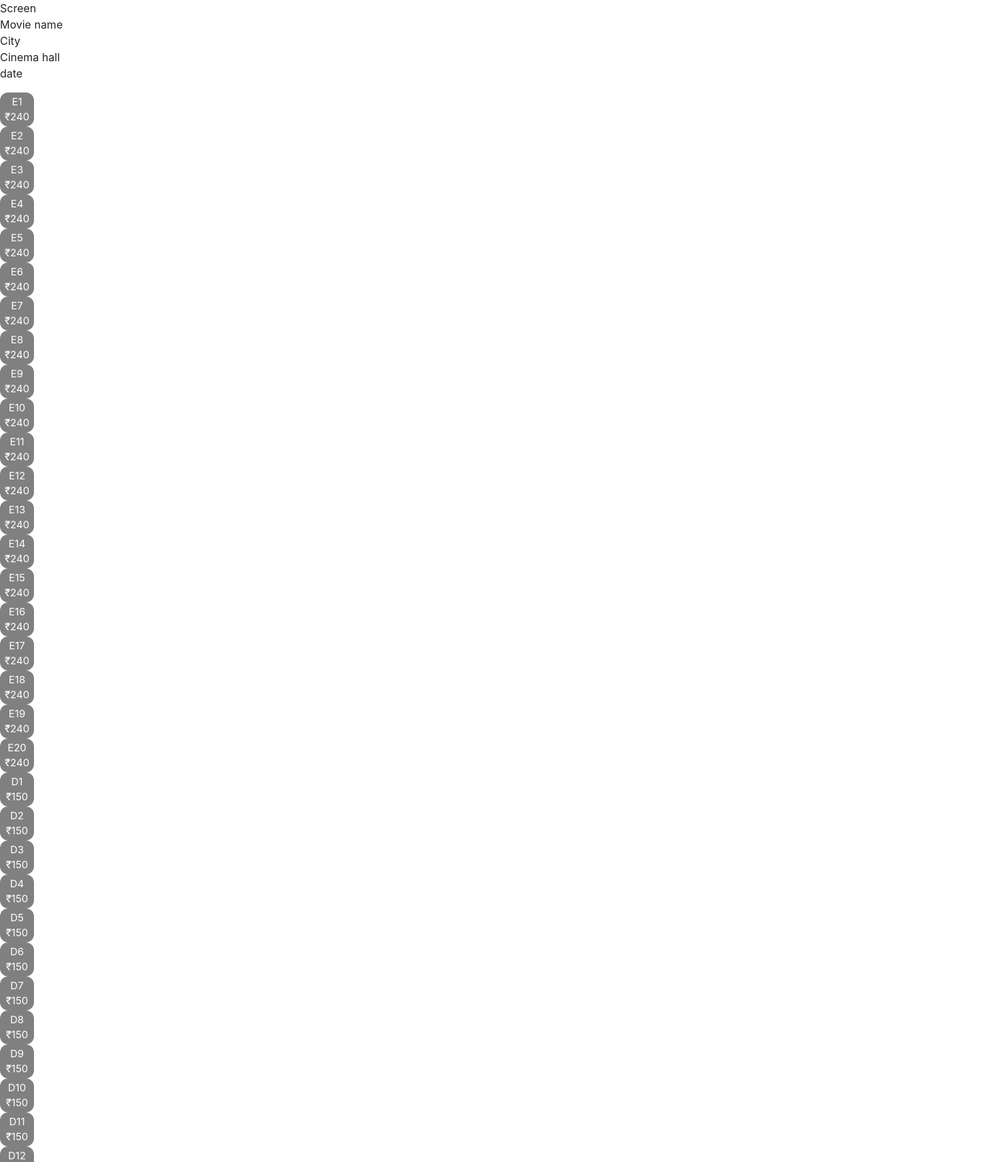
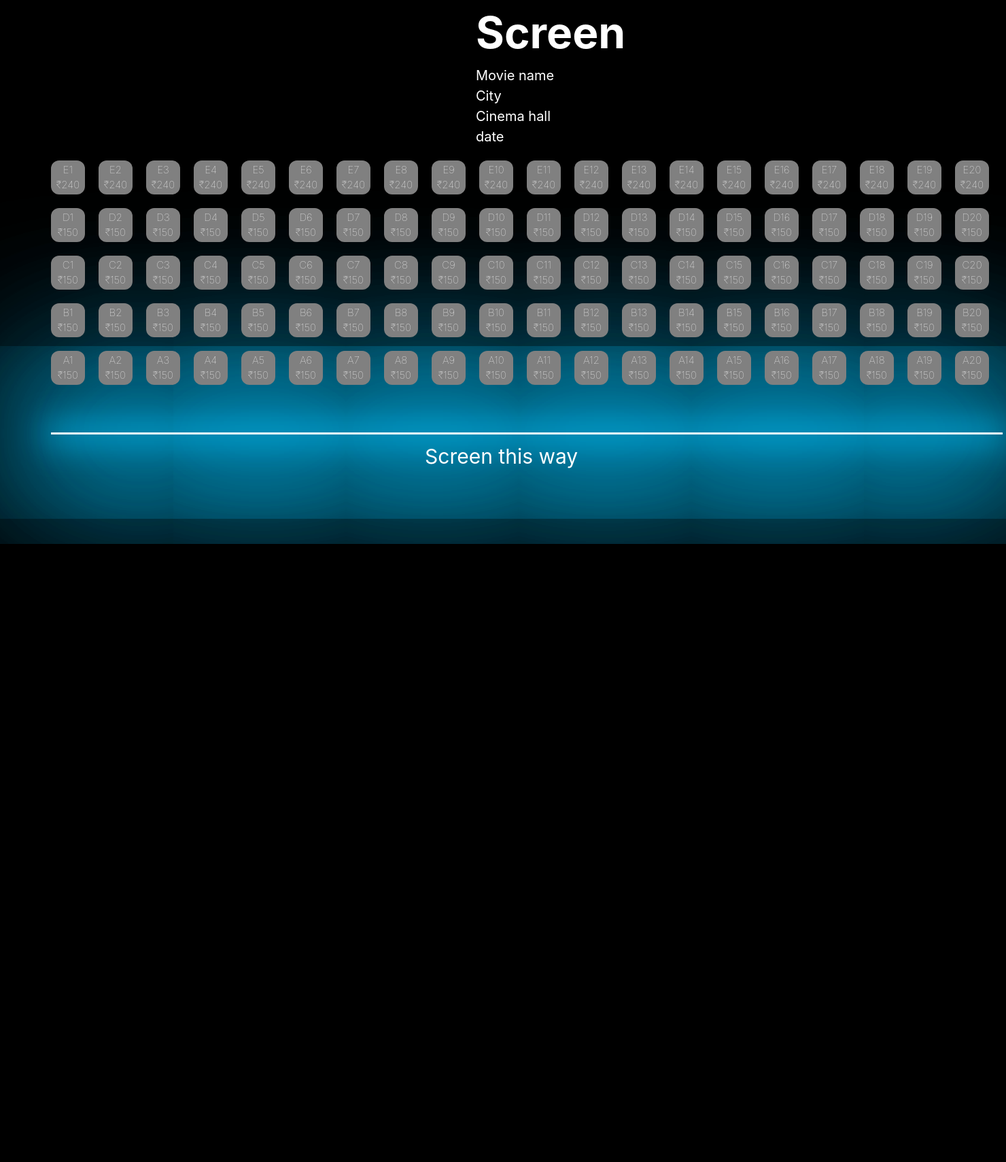
Before and after one commit to alfaprogramer/movie, a Django app: template screen/templates/screen/seats2.html in a window 1480 px wide. Shown: the top 1709 px of the page at 68% size. After the commit the page ends 800 px from the top, so only its background shows below. Run offline with Django 4.2, Linux system fonts and the light colour scheme; the template is opened without the code that fills it, so the values that code supplies are empty; some libraries are stand-ins or nearby versions.

Commit message:
version 0.3

```diff
--- a/screen/static/screen/styles.css
+++ b/screen/static/screen/styles.css
@@ -467,3 +467,89 @@ font-size: 20px;
     flex-direction: column;
     align-items: center; /* Center content horizontally */
 }
+
+
+
+
+
+
+
+
+
+
+
+
+
+
+
+
+
+
+
+
+
+
+
+
+
+
+
+
+
+
+.bodyseats-2{
+    background-color: black;
+
+}
+
+.infodiv-2{
+    color: white;
+    font-size: 64px;
+    font-weight: bolder;
+    align-items: center;
+    margin-left: 700px;
+    height: fit-content;
+    width: fit-content;
+
+
+}
+
+
+.infodiv-2 p {
+    color: white;
+    font-size: 20px;
+    font-weight: lighter;
+    margin: 0;
+    align-items: center;
+
+}
+
+.block{margin-top: 20px;
+    width: fit-content;
+    height: fit-content;
+    margin-left: 75px;
+}
+
+.S-row {
+    margin-top: 20px;
+    display: flex;
+    gap: 20px; /* Adjust the gap as needed */
+    font-weight: lighter;
+}
+
+.line2{
+    align-items: center;
+    height: 3px;
+    width: 1400px;
+    background-color: #fff; /* Set background-color to white */
+    margin-top: 70px;
+    box-shadow: 0 0 50px 10px #03bcf4,  0 0 300px 40px #03bcf4,0 0 600px 40px #03bcf4,0 0 1000px 50px #03bcf4;/* Adjust spread radius and blur radius */
+}
+
+.text2{
+    color: white;
+    font-size: 30px;
+    margin-top: 10px;
+    align-items: center;
+    margin-left: 550px;
+}
```
